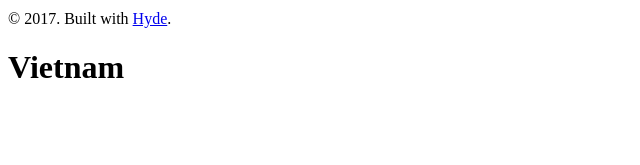
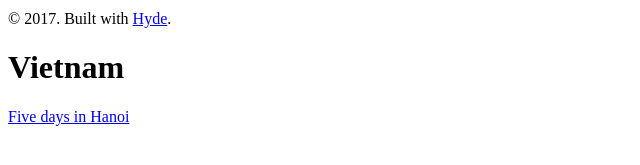
Before and after one commit to mariakatsourani/allflows, a Jekyll site: the page built from vietnam/index.md, in a window 1280 px wide. Shown: the part 208-373 px from the top of the page, without its empty margins (0-640 px from the left). Built offline with Jekyll 4.4.1, drawn with Linux system fonts in a browser that asks for light colours; some web fonts are replaced.

Commit message:
Add category page

```diff
--- a/_includes/sidebar.html
+++ b/_includes/sidebar.html
@@ -15,7 +15,7 @@
       {% assign pages_list = site.pages %}
       {% for node in pages_list %}
         {% if node.title != null %}
-          {% if node.layout == "page" %}
+          {% if node.layout == "page" or node.layout =="category-page" %}
             <a class="sidebar-nav-item{% if page.url == node.url %} active{% endif %}" href="{{ node.url }}">{{ node.title }}</a>
           {% endif %}
         {% endif %}
--- /dev/null
+++ b/_layouts/category-page.html
@@ -0,0 +1,13 @@
+---
+layout: default
+---
+{% assign cat = page.list_category %}
+<div class="page">
+  <h1 class="page-title">{{ page.title }}</h1>
+  {% for page in site.pages %}
+    {% if page.category == cat %}
+      <a href="{{ page.url }}">{{ page.title }}</a>
+      <p href="">{{ page.excerpt }}</p>
+    {% endif %}
+  {% endfor %}
+</div>
```
Also changed, not shown: vietnam/index.md (+2 -1 lines).
